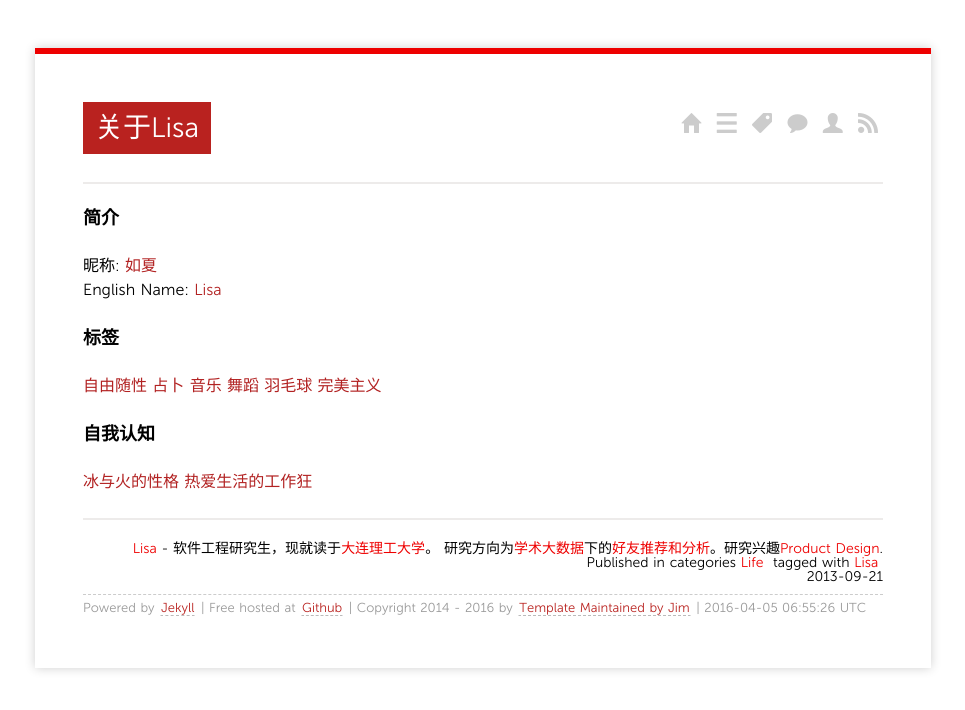
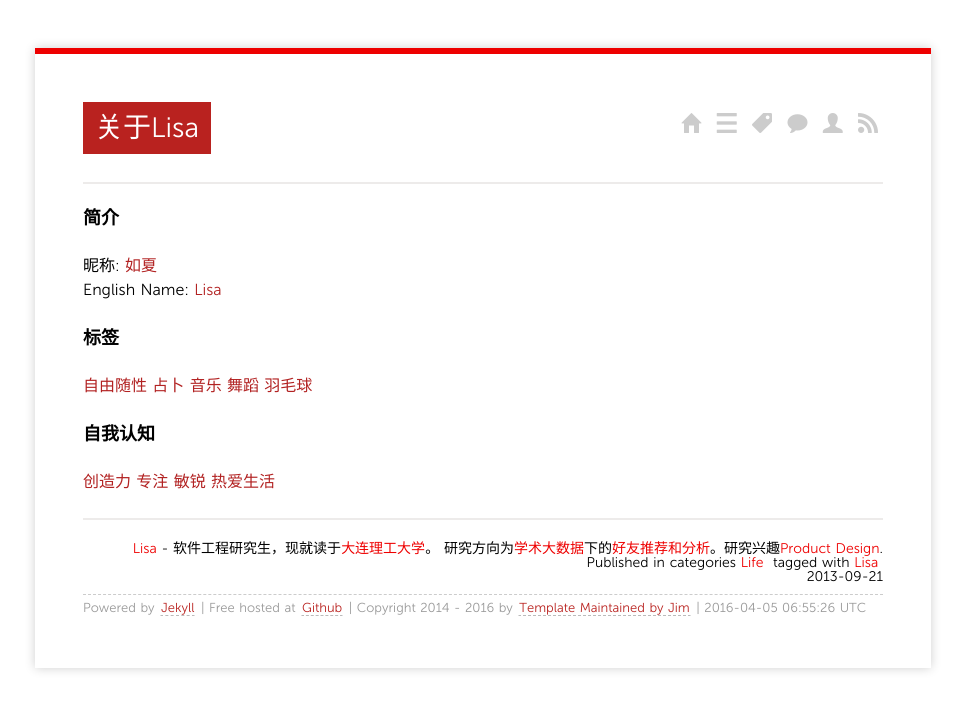
Before and after one commit to ruxia/ruxia.github.com, a Jekyll site: the page built from _posts/2013/2013-09-21-aboutLisa.md, in a window 1280 px wide. Shown: the top 710 px of the page, without its empty margins (157-1122 px from the left). Built offline with Jekyll 4.4.1, drawn with Linux system fonts in a browser that asks for light colours; nearby versions of some CDN libraries; Markdown is read by kramdown in place of the engine named in the settings; comment, search, counter and statistics services are not loaded.

Commit message:
revise the about page

```diff
--- a/_posts/2013/2013-09-21-aboutLisa.md
+++ b/_posts/2013/2013-09-21-aboutLisa.md
@@ -12,7 +12,7 @@ tags:
 English Name: [Lisa]()
 
 ### 标签
-[自由随性]()  [占卜]() [音乐]() [舞蹈]() [羽毛球]() [完美主义]()
+[自由随性]()  [占卜]() [音乐]() [舞蹈]() [羽毛球]()
 
 ### 自我认知
-[冰与火的性格]() [热爱生活的工作狂]()
+[创造力]() [专注]() [敏锐]() [热爱生活]()
```
